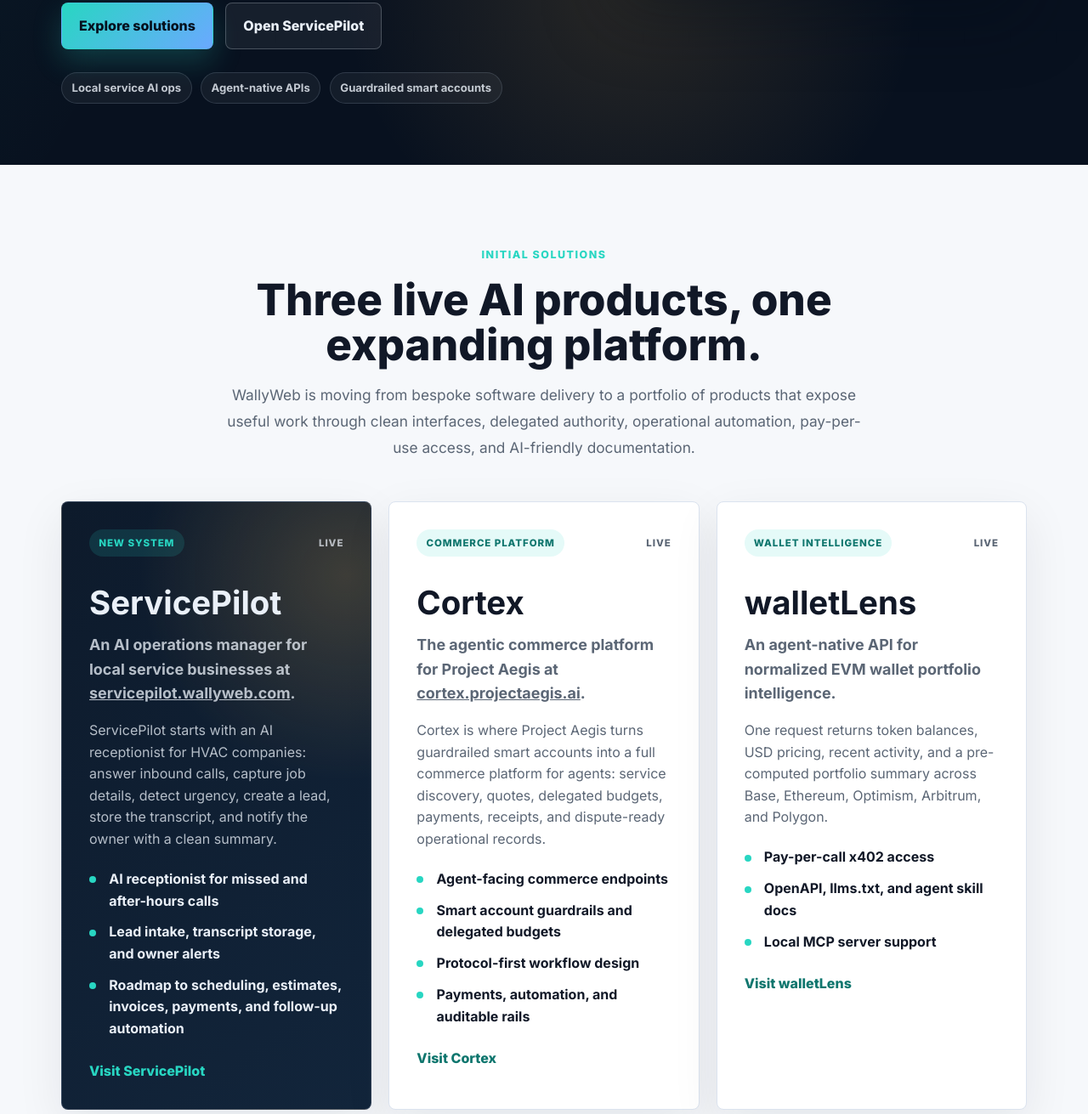
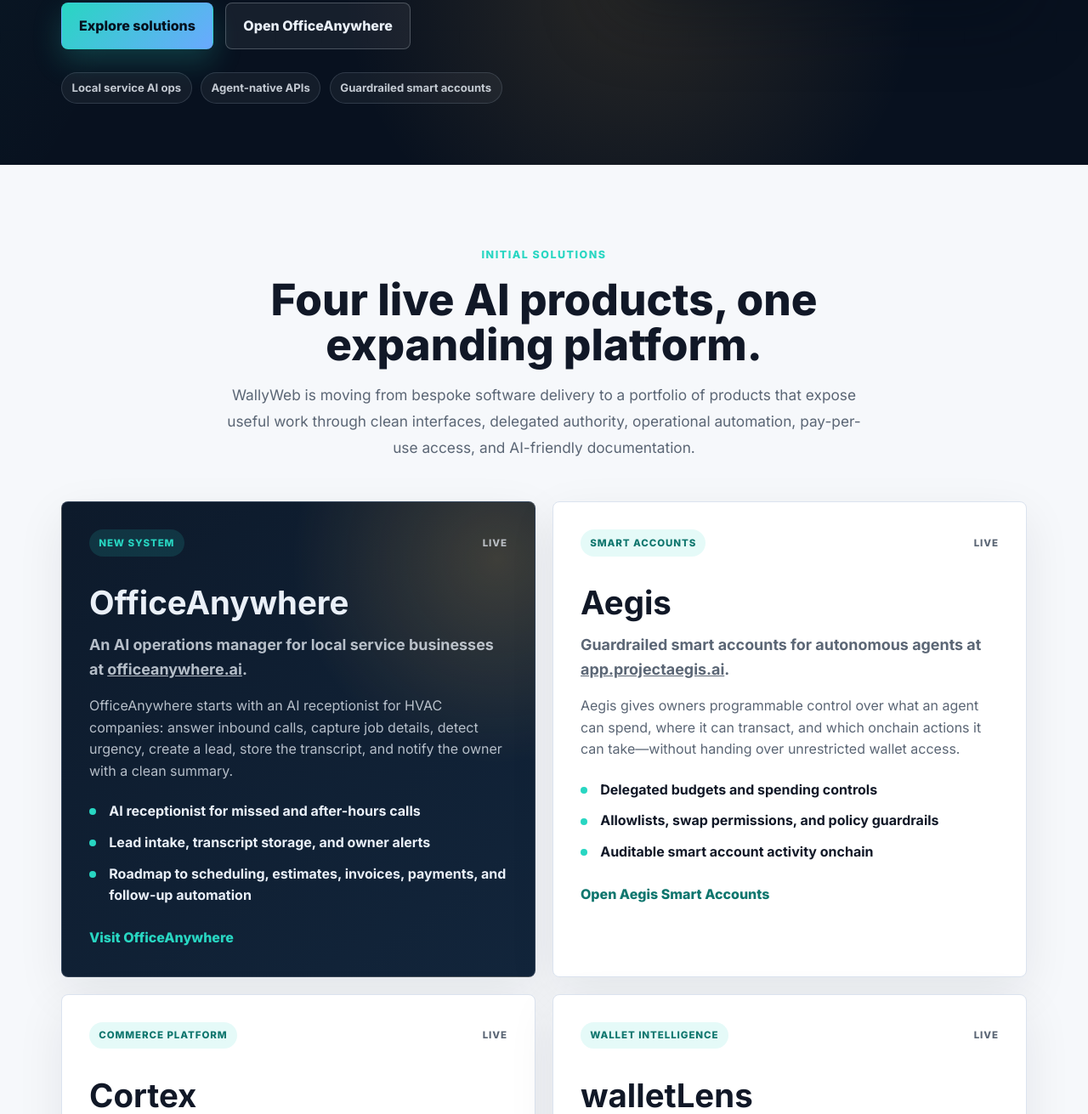
Before and after one commit to shawnwollenberg/wallyweb, a website: page index.html in a window 1280 px wide. Shown: the part 775-2086 px from the top of the page at 85% size. Drawn offline with Linux system fonts and the light colour scheme.

Commit message:
Rename ServicePilot and feature Aegis smart accounts

```diff
--- a/index.html
+++ b/index.html
@@ -4,7 +4,7 @@
     <meta charset="UTF-8">
     <meta name="viewport" content="width=device-width, initial-scale=1.0">
     <meta name="theme-color" content="#08111f">
-    <meta name="description" content="WallyWeb builds AI solutions for local service operations, agentic commerce, wallet intelligence, automation, and operational workflows. Explore ServicePilot, Cortex, Project Aegis, walletLens, and AI mentorship writing.">
+    <meta name="description" content="WallyWeb builds AI solutions for local service operations, agentic commerce, wallet intelligence, automation, and operational workflows. Explore OfficeAnywhere, Aegis Smart Accounts, Cortex, walletLens, and AI mentorship writing.">
     <title>WallyWeb - AI Solutions Platform</title>
     <link rel="icon" type="image/svg+xml" href="favicon.svg">
     <link rel="apple-touch-icon" href="favicon.svg">
@@ -23,7 +23,7 @@
                 </a>
                 <ul class="nav-links">
                     <li><a href="#solutions">Solutions</a></li>
-                    <li><a href="#servicepilot">ServicePilot</a></li>
+                    <li><a href="#officeanywhere">OfficeAnywhere</a></li>
                     <li><a href="#cortex">Cortex</a></li>
                     <li><a href="#walletlens">walletLens</a></li>
                     <li><a href="#blog">Blog</a></li>
@@ -45,10 +45,10 @@
                 <div class="hero-content">
                     <p class="eyebrow">AI solutions for agent-ready businesses</p>
                     <h1 class="hero-title">WallyWeb builds systems that agents can use.</h1>
-                    <p class="hero-subtitle">From ServicePilot for local service operations to Project Aegis smart accounts, Cortex agentic commerce, and wallet intelligence APIs, WallyWeb turns practical AI workflows into live products, tools, and protocols.</p>
+                    <p class="hero-subtitle">From OfficeAnywhere for local service operations to Aegis Smart Accounts, Cortex agentic commerce, and wallet intelligence APIs, WallyWeb turns practical AI workflows into live products, tools, and protocols.</p>
                     <div class="hero-buttons">
                         <a href="#solutions" class="btn btn-primary">Explore solutions</a>
-                        <a href="https://servicepilot.wallyweb.com" class="btn btn-secondary" target="_blank" rel="noopener">Open ServicePilot</a>
+                        <a href="https://officeanywhere.ai" class="btn btn-secondary" target="_blank" rel="noopener">Open OfficeAnywhere</a>
                     </div>
                     <div class="hero-proof" aria-label="Platform signals">
                         <span>Local service AI ops</span>
@@ -64,13 +64,13 @@
                     </div>
                     <div class="signal-map">
                         <div class="node node-core">AI</div>
-                        <div class="node node-servicepilot">ServicePilot</div>
+                        <div class="node node-officeanywhere">OfficeAnywhere</div>
                         <div class="node node-cortex">Cortex</div>
                         <div class="node node-aegis">Aegis</div>
                         <div class="node node-wallet">walletLens</div>
                     </div>
                     <div class="terminal-panel">
-                        <div><span class="prompt">&gt;</span> servicePilot.capture(inbound_call)</div>
+                        <div><span class="prompt">&gt;</span> officeAnywhere.capture(inbound_call)</div>
                         <div><span class="prompt">&gt;</span> walletLens.resolve(EVM)</div>
                         <div><span class="prompt">&gt;</span> aegis.guardrails(authorize)</div>
                         <div><span class="prompt">&gt;</span> cortex.settle(x402)</div>
@@ -84,25 +84,41 @@
             <div class="container">
                 <div class="section-heading">
                     <p class="eyebrow">Initial solutions</p>
-                    <h2 class="section-title">Three live AI products, one expanding platform.</h2>
+                    <h2 class="section-title">Four live AI products, one expanding platform.</h2>
                     <p class="section-subtitle">WallyWeb is moving from bespoke software delivery to a portfolio of products that expose useful work through clean interfaces, delegated authority, operational automation, pay-per-use access, and AI-friendly documentation.</p>
                 </div>
 
                 <div class="solutions-grid">
-                    <article id="servicepilot" class="solution-card solution-card-featured servicepilot-solution">
+                    <article id="officeanywhere" class="solution-card solution-card-featured officeanywhere-solution">
                         <div class="solution-topline">
                             <span class="solution-badge">New system</span>
                             <span class="solution-status">Live</span>
                         </div>
-                        <h3>ServicePilot</h3>
-                        <p class="solution-lede">An AI operations manager for local service businesses at <a href="https://servicepilot.wallyweb.com" target="_blank" rel="noopener">servicepilot.wallyweb.com</a>.</p>
-                        <p>ServicePilot starts with an AI receptionist for HVAC companies: answer inbound calls, capture job details, detect urgency, create a lead, store the transcript, and notify the owner with a clean summary.</p>
+                        <h3>OfficeAnywhere</h3>
+                        <p class="solution-lede">An AI operations manager for local service businesses at <a href="https://officeanywhere.ai" target="_blank" rel="noopener">officeanywhere.ai</a>.</p>
+                        <p>OfficeAnywhere starts with an AI receptionist for HVAC companies: answer inbound calls, capture job details, detect urgency, create a lead, store the transcript, and notify the owner with a clean summary.</p>
                         <ul class="solution-list">
                             <li>AI receptionist for missed and after-hours calls</li>
                             <li>Lead intake, transcript storage, and owner alerts</li>
                             <li>Roadmap to scheduling, estimates, invoices, payments, and follow-up automation</li>
                         </ul>
-                        <a href="https://servicepilot.wallyweb.com" class="text-link" target="_blank" rel="noopener">Visit ServicePilot</a>
+                        <a href="https://officeanywhere.ai" class="text-link" target="_blank" rel="noopener">Visit OfficeAnywhere</a>
+                    </article>
+
+                    <article id="aegis" class="solution-card">
+                        <div class="solution-topline">
+                            <span class="solution-badge">Smart accounts</span>
+                            <span class="solution-status">Live</span>
+                        </div>
+                        <h3>Aegis</h3>
+                        <p class="solution-lede">Guardrailed smart accounts for autonomous agents at <a href="https://app.projectaegis.ai" target="_blank" rel="noopener">app.projectaegis.ai</a>.</p>
+                        <p>Aegis gives owners programmable control over what an agent can spend, where it can transact, and which onchain actions it can take—without handing over unrestricted wallet access.</p>
+                        <ul class="solution-list">
+                            <li>Delegated budgets and spending controls</li>
+                            <li>Allowlists, swap permissions, and policy guardrails</li>
+                            <li>Auditable smart account activity onchain</li>
+                        </ul>
+                        <a href="https://app.projectaegis.ai" class="text-link" target="_blank" rel="noopener">Open Aegis Smart Accounts</a>
                     </article>
 
                     <article id="cortex" class="solution-card">
@@ -143,17 +159,17 @@
 
         <section class="launches">
             <div class="container">
-                <div class="launch-card servicepilot-card">
+                <div class="launch-card officeanywhere-card">
                     <div class="launch-header">
                         <span class="launch-badge">
                             <span class="launch-pulse" aria-hidden="true"></span>
                             AI operations for local service businesses
                         </span>
-                        <h2 class="launch-title">ServicePilot</h2>
+                        <h2 class="launch-title">OfficeAnywhere</h2>
                         <p class="launch-tagline">An AI receptionist and operations wedge for HVAC companies: every missed or after-hours call can become a structured, auditable service request.</p>
                     </div>
 
-                    <p class="launch-lede">ServicePilot answers inbound calls, asks guided intake questions, captures customer and job details, flags urgency, creates a lead, stores the transcript, and sends the owner a useful summary. The long-term platform grows from reception into scheduling, estimates, invoices, payments, follow-ups, policy controls, and business analytics.</p>
+                    <p class="launch-lede">OfficeAnywhere answers inbound calls, asks guided intake questions, captures customer and job details, flags urgency, creates a lead, stores the transcript, and sends the owner a useful summary. The long-term platform grows from reception into scheduling, estimates, invoices, payments, follow-ups, policy controls, and business analytics.</p>
 
                     <ul class="launch-stats">
                         <li><strong>HVAC</strong><span>first vertical</span></li>
@@ -161,7 +177,7 @@
                         <li><strong>Dashboard</strong><span>lead review</span></li>
                     </ul>
 
-                    <div class="cortex-flow" aria-label="ServicePilot intake workflow">
+                    <div class="cortex-flow" aria-label="OfficeAnywhere intake workflow">
                         <div class="flow-item">
                             <span>01</span>
                             <strong>Answer</strong>
@@ -185,15 +201,15 @@
                     </div>
 
                     <div class="launch-resources">
-                        <h3>ServicePilot resources</h3>
+                        <h3>OfficeAnywhere resources</h3>
                         <p class="launch-resources-sub">Use these to see the public site, review the live HVAC demo, or start a demo conversation.</p>
                         <ul class="resource-list">
                             <li class="resource-item">
                                 <div class="resource-meta">
                                     <span class="resource-label">Homepage</span>
-                                    <a class="resource-url" href="https://servicepilot.wallyweb.com" target="_blank" rel="noopener">servicepilot.wallyweb.com</a>
+                                    <a class="resource-url" href="https://officeanywhere.ai" target="_blank" rel="noopener">officeanywhere.ai</a>
                                 </div>
-                                <button class="copy-btn" type="button" data-copy="https://servicepilot.wallyweb.com" aria-label="Copy ServicePilot URL">
+                                <button class="copy-btn" type="button" data-copy="https://officeanywhere.ai" aria-label="Copy OfficeAnywhere URL">
                                     <svg width="16" height="16" viewBox="0 0 24 24" fill="none" stroke="currentColor" stroke-width="2" stroke-linecap="round" stroke-linejoin="round" aria-hidden="true"><rect x="9" y="9" width="13" height="13" rx="2"/><path d="M5 15H4a2 2 0 0 1-2-2V4a2 2 0 0 1 2-2h9a2 2 0 0 1 2 2v1"/></svg>
                                     <span class="copy-label">Copy</span>
                                 </button>
@@ -212,7 +228,7 @@
                     </div>
 
                     <div class="launch-cta">
-                        <a href="https://servicepilot.wallyweb.com" class="btn btn-primary" target="_blank" rel="noopener">Open ServicePilot</a>
+                        <a href="https://officeanywhere.ai" class="btn btn-primary" target="_blank" rel="noopener">Open OfficeAnywhere</a>
                         <a href="https://hvac.wallyweb.com" class="btn btn-secondary" target="_blank" rel="noopener">Open HVAC demo</a>
                     </div>
                 </div>
@@ -505,7 +521,7 @@
                 <div class="section-heading">
                     <p class="eyebrow">Contact</p>
                     <h2 class="section-title">Build, integrate, or mentor around AI workflows.</h2>
-                    <p class="section-subtitle">Reach out about ServicePilot, Cortex, Project Aegis, walletLens, agentic commerce, wallet intelligence, AI workflow automation, or the planned mentorship and writing work.</p>
+                    <p class="section-subtitle">Reach out about OfficeAnywhere, Aegis Smart Accounts, Cortex, walletLens, agentic commerce, wallet intelligence, AI workflow automation, or the planned mentorship and writing work.</p>
                 </div>
                 <div class="contact-content">
                     <form class="contact-form" id="contactForm">
@@ -525,9 +541,9 @@
                             <label for="service">Interest</label>
                             <select id="service" name="service" required>
                                 <option value="">Select an interest...</option>
-                                <option value="servicepilot">ServicePilot</option>
+                                <option value="officeanywhere">OfficeAnywhere</option>
                                 <option value="cortex">Cortex</option>
-                                <option value="project-aegis">Project Aegis</option>
+                                <option value="project-aegis">Aegis Smart Accounts</option>
                                 <option value="walletlens">walletLens</option>
                                 <option value="agentic-commerce">Agentic commerce</option>
                                 <option value="mentorship">Mentorship / blog</option>
@@ -561,7 +577,7 @@
                     <h4>Explore</h4>
                     <ul>
                         <li><a href="#solutions">Solutions</a></li>
-                        <li><a href="#servicepilot">ServicePilot</a></li>
+                        <li><a href="#officeanywhere">OfficeAnywhere</a></li>
                         <li><a href="#blog">Blog</a></li>
                         <li><a href="#platform">Platform</a></li>
                         <li><a href="#about">About</a></li>
@@ -571,8 +587,8 @@
                 <div class="footer-services">
                     <h4>Solutions</h4>
                     <ul>
-                        <li><a href="https://servicepilot.wallyweb.com" target="_blank" rel="noopener">ServicePilot</a></li>
-                        <li><a href="https://projectaegis.ai" target="_blank" rel="noopener">Project Aegis</a></li>
+                        <li><a href="https://officeanywhere.ai" target="_blank" rel="noopener">OfficeAnywhere</a></li>
+                        <li><a href="https://app.projectaegis.ai" target="_blank" rel="noopener">Aegis Smart Accounts</a></li>
                         <li><a href="https://cortex.projectaegis.ai" target="_blank" rel="noopener">Cortex</a></li>
                         <li><a href="https://walletlens.wallyweb.com" target="_blank" rel="noopener">walletLens</a></li>
                     </ul>
--- a/styles.css
+++ b/styles.css
@@ -330,8 +330,8 @@ a {
     background: linear-gradient(135deg, var(--primary), var(--accent));
 }
 
-.node-servicepilot {
-    width: 136px;
+.node-officeanywhere {
+    width: 156px;
     height: 58px;
     left: 34px;
     bottom: 28px;
@@ -422,7 +422,7 @@ a {
 
 .solutions-grid {
     display: grid;
-    grid-template-columns: repeat(3, minmax(0, 1fr));
+    grid-template-columns: repeat(2, minmax(0, 1fr));
     gap: 1.25rem;
 }
 
@@ -450,7 +450,7 @@ a {
     border-color: rgba(148, 163, 184, 0.26);
 }
 
-.servicepilot-solution {
+.officeanywhere-solution {
     background:
         radial-gradient(circle at 92% 12%, rgba(247, 185, 85, 0.2), transparent 34%),
         linear-gradient(145deg, #0d1a2b, #12253b);
@@ -581,7 +581,7 @@ a {
         linear-gradient(180deg, rgba(17, 31, 50, 0.96), rgba(8, 17, 31, 0.98));
 }
 
-.servicepilot-card {
+.officeanywhere-card {
     background:
         radial-gradient(circle at 88% 16%, rgba(40, 214, 194, 0.18), transparent 34%),
         linear-gradient(180deg, rgba(17, 31, 50, 0.96), rgba(8, 17, 31, 0.98));
@@ -1255,7 +1255,7 @@ a {
         left: 4px;
     }
 
-    .node-servicepilot {
+    .node-officeanywhere {
         left: 4px;
     }
 
```
